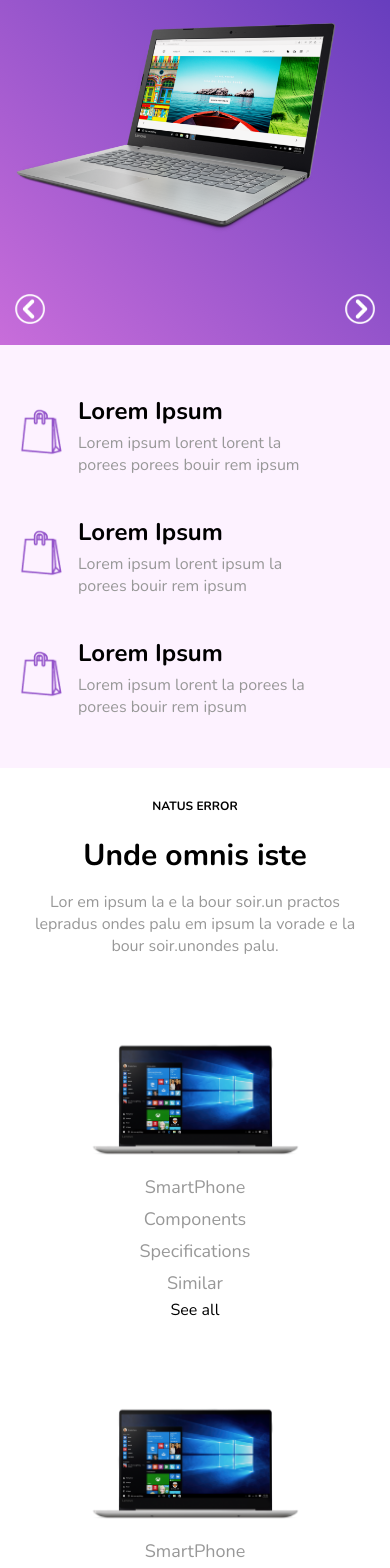
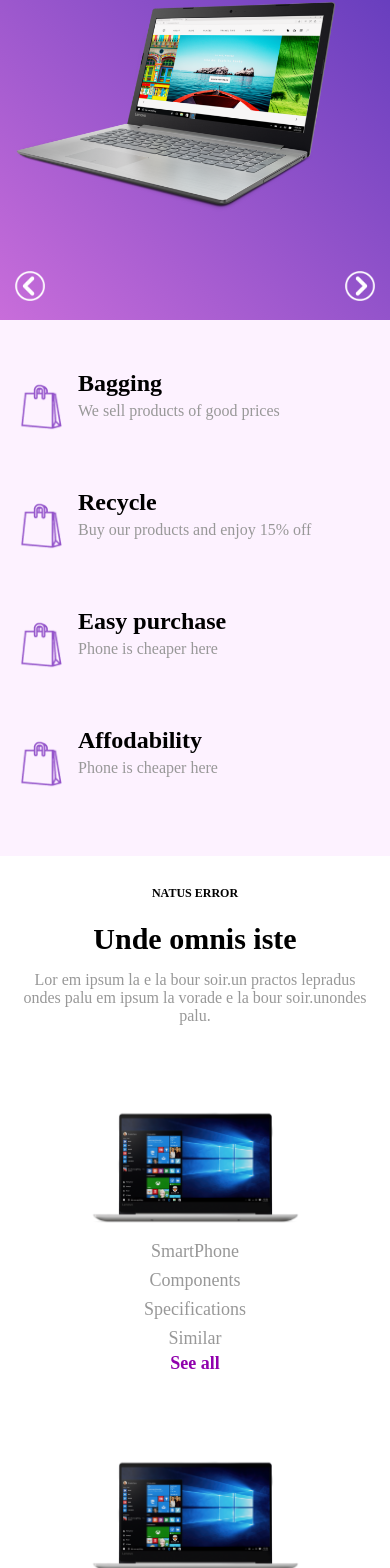
Before and after one commit to Oluwaseyi-Java/E-commerceProject, a React (Create React App) app in the folder e-commerce/: page / in a window 390 px wide. Shown: the part 403-1971 px from the top of the page. Built offline with nearby package versions, Linux system fonts and the light colour scheme.

Commit message:
Mobile view finished

```diff
--- a/e-commerce/src/App.css
+++ b/e-commerce/src/App.css
@@ -1,9 +1,8 @@
-
-
 * {
     margin: 0;
     box-sizing: border-box;
 }
+
 .dashboard {
     width: 100%;
     background: linear-gradient(45deg, #c86dda 0%, #3224ae 100%);
@@ -18,6 +17,11 @@
     overflow: hidden;
     z-index: 10;
 
+}
+.sticky{
+    position: fixed;
+    top: 0;
+    width: 100%;
 }
 
 .navitems {
@@ -161,7 +165,7 @@ input[class="openSidebarMenu"]:checked~.sidebarIconToggle>.diagonal.part-2 {
 }
 
 .header .brandName h2 {
-    padding: 5px 5px 5px 15px;
+    padding: 15px 5px 5px 15px;
     color: white;
 }
 
@@ -183,6 +187,8 @@ input[class="openSidebarMenu"]:checked~.sidebarIconToggle>.diagonal.part-2 {
 .carousel {
     width: 90%;
     padding: 15px;
+    display: flex;
+    flex-direction: column;
 
 }
 
@@ -209,29 +215,6 @@ input[class="openSidebarMenu"]:checked~.sidebarIconToggle>.diagonal.part-2 {
 
 }
 
-.ServicesItems {
-    display: flex;
-    margin-top: 5px;
-    padding: 15px 0;
-}
-
-.ServicesItems .img {
-    width: 20%;
-}
-
-.ServicesItems .img img {
-    width: 80px;
-    padding: 5px;
-}
-
-.ServicesItems .description {
-    width: 60%;
-}
-
-.services {
-    background-color: #fdf2ff;
-    padding: 30px 0 30px 0;
-}
 
 .carousel .product {
     width: 100%;
@@ -252,6 +235,33 @@ input[class="openSidebarMenu"]:checked~.sidebarIconToggle>.diagonal.part-2 {
     position: absolute;
     right: 15px;
 }
+
+.services {
+    background-color: #fdf2ff;
+    padding: 30px 0 30px 0;
+    display: flex;
+    flex-direction: column;
+}
+
+.ServicesItems {
+    display: flex;
+    margin-top: 5px;
+    padding: 15px 0;
+}
+
+.ServicesItems .img {
+    width: 20%;
+}
+
+.ServicesItems .img img {
+    width: 80px;
+    padding: 5px;
+}
+
+.ServicesItems .description {
+    width: 60%;
+}
+
 
 .ServicesItems .description h2 {
     padding-bottom: 5px;
@@ -283,6 +293,12 @@ input[class="openSidebarMenu"]:checked~.sidebarIconToggle>.diagonal.part-2 {
 }
 
 .Category .CategoryItem {
+
+    display: flex;
+    flex-direction: column;
+}
+
+.Category .CategoryItem .item {
     margin-top: 70px;
 }
 
@@ -294,9 +310,24 @@ input[class="openSidebarMenu"]:checked~.sidebarIconToggle>.diagonal.part-2 {
     color: #989898;
     font-size: 18px;
     padding: 4px;
+
 }
 
-.Category .CategoryItem .item p:hover {
+.Category .CategoryItem .item p a {
+    text-decoration: none;
+    color: #989898;
+}
+
+.Category .CategoryItem .item h4 {
+    font-size: 18px;
+}
+
+.Category .CategoryItem .item h4 a {
+    color: #9000ad;
+    text-decoration: none;
+}
+
+.Category .CategoryItem .item p a:hover {
     color: black;
 }
 
@@ -313,6 +344,11 @@ input[class="openSidebarMenu"]:checked~.sidebarIconToggle>.diagonal.part-2 {
 .overview h1 {
     text-align: center;
     padding: 20px;
+}
+
+.overview .item-con {
+    display: flex;
+    flex-direction: column;
 }
 
 .overview .item {
@@ -551,6 +587,11 @@ input[class="openSidebarMenu"]:checked~.sidebarIconToggle>.diagonal.part-2 {
     padding: 10px;
 }
 
+.Discount .DiscountBody {
+    display: flex;
+    flex-direction: column;
+}
+
 .DiscountBody .ProductCategory {
     width: 100%;
 }
@@ -643,6 +684,8 @@ input[class="openSidebarMenu"]:checked~.sidebarIconToggle>.diagonal.part-2 {
     width: 100%;
     height: auto;
     padding-bottom: 40px;
+    display: flex;
+    flex-direction: column;
 }
 
 .More h4 {
@@ -795,27 +838,42 @@ footer {
 
 }
 
+.resources {
+    display: flex;
+    flex-wrap: wrap;
+    justify-content: space-evenly;
+}
+
 .resource {
-    width: 80%;
-    text-align: center;
+    width: 40%;
+    text-align: left;
     margin: auto;
-    padding: 20px;
+    padding: 20px 5px 20px 5px;
 
 }
 
 .resource h3 {
-    padding: 5px;
+
+    padding: 5px 0 5px 0;
     font-size: 23px;
     font-weight: 800;
+    color: #515151;
 }
 
 .resource p {
     font-size: 20px;
-    padding: 5px;
+    padding: 5px 0 5px 0;
+    font-size: 20px;
+
+
+}
+
+.resource p a {
+    text-decoration: none;
+    color: #989898;
 }
 
 .socials {
     text-align: center;
-    margin: 30px 0 0 0;
-    padding: 10p 0 40px 0;
+    margin: 30px 0 40px 0;
 }
--- a/e-commerce/src/App.js
+++ b/e-commerce/src/App.js
@@ -7,7 +7,13 @@ import Footer from './components/footer/Footer';
 
 
 
+
 function App() {
+
+
+
+
+
   return (
     <div className="App">
       <Dashboasrd />
--- a/e-commerce/src/DataApi.js
+++ b/e-commerce/src/DataApi.js
@@ -6,18 +6,50 @@ export const dashboardData = [
     },
     {
         title: "Buy our products and enjoy 15% off",
-        imgUrl: "./Images/Ecommerce-stock-image/bag.png"
+        imgUrl: "./Images/Ecommerce-stock-image/rotate.png"
     },
     {
         title: "Phone is cheaper here",
-        imgUrl: "./Images/Ecommerce-stock-image/iPhone-13-PNG-Cutout.png"
+        imgUrl: "./Images/Ecommerce-stock-image/Cart-Transparent-PNG.png"
+    },
+    {
+        title: "Phone is cheaper here",
+        imgUrl: "./Images/Ecommerce-stock-image/bag.png"
     },
 
 ]
+export const overViewData = [
+    {
+        id: 1,
+        title: "Bagging",
+        description: "We sell products of good prices",
+        ImgUrl: "bag.png"
+    },
+    {
+        id: 2,
+        title: "Recycle",
+        description: "Buy our products and enjoy 15% off",
+        imgUrl: "rotate.png"
+    },
+    {
+        id: 3,
+        title: "Easy purchase",
+        description: "Phone is cheaper here",
+        imgUrl: "Cart-Transparent-PNG.png"
+    },
+    {
+        id: 4,
+        title: "Affodability",
+        description: "Phone is cheaper here",
+        imgUrl: "bag.png"
+    }
+
+]
+
 export const nav = [
-    {naem:"Home"},
-    {naem:"About"},
-    {naem:"Services"},
-    {naem:"Products"},
-    {naem:"Sales"}
+    { naem: "Home" },
+    { naem: "About" },
+    { naem: "Services" },
+    { naem: "Products" },
+    { naem: "Sales" }
 ]
--- a/e-commerce/src/components/body/Body.jsx
+++ b/e-commerce/src/components/body/Body.jsx
@@ -7,9 +7,11 @@ import Overview from './Overview'
 import ProductTypes from './ProductTypes'
 import Services from './Services'
 
+
 const Body = () => {
   return (
     <div>
+
 
       <Services />
       <Categories />
--- a/e-commerce/src/components/body/Categories.jsx
+++ b/e-commerce/src/components/body/Categories.jsx
@@ -13,46 +13,41 @@ const Categories = () => {
             <div className='CategoryItem'>
 
                 <div className='item'>
-              <img src={img} alt='pic'/>
-              <p>SmartPhone</p>
-              <p>Components</p>
-              <p>Specifications</p>
-              <p>Similar</p>
+                    <img src={img} alt='pic' />
+                    <p><a href='/'>SmartPhone</a></p>
+                    <p><a href='/'>Components</a></p>
+                    <p><a href='/'>Specifications</a></p>
+                    <p><a href='/'>Similar</a></p>
+                    <h4><a href='/'>See all</a></h4>
                 </div>
-          <p>See all</p>
-          </div>
-          <div className='CategoryItem'>
 
                 <div className='item'>
-              <img src={img} alt='pic'/>
-              <p>SmartPhone</p>
-              <p>Components</p>
-              <p>Specifications</p>
-              <p>Similar</p>
+                    <img src={img} alt='pic' />
+                    <p><a href='/'>SmartPhone</a></p>
+                    <p><a href='/'>Components</a></p>
+                    <p><a href='/'>Specifications</a></p>
+                    <p><a href='/'>Similar</a></p>
+                    <h4><a href='/'>See all</a></h4>
                 </div>
-          <p>See all</p>
-          </div>
-          <div className='CategoryItem'>
 
                 <div className='item'>
-              <img src={img} alt='pic'/>
-              <p>SmartPhone</p>
-              <p>Components</p>
-              <p>Specifications</p>
-              <p>Similar</p>
+                    <img src={img} alt='pic' />
+                    <p><a href='/'>SmartPhone</a></p>
+                    <p><a href='/'>Components</a></p>
+                    <p><a href='/'>Specifications</a></p>
+                    <p><a href='/'>Similar</a></p>
+                    <h4><a href='/'>See all</a></h4>
                 </div>
-          <p>See all</p>
-          </div>
-          <div className='CategoryItem'>
 
                 <div className='item'>
-              <img src={img} alt='pic'/>
-              <p>SmartPhone</p>
-              <p>Components</p>
-              <p>Specifications</p>
-              <p>Similar</p>
+                    <img src={img} alt='pic' />
+                    <p><a href='/'>SmartPhone</a></p>
+                    <p><a href='/'>Components</a></p>
+                    <p><a href='/'>Specifications</a></p>
+                    <p><a href='/'>Similar</a></p>
+                    <h4><a href='/'>See all</a></h4>
                 </div>
-          <p>See all</p>
+
             </div>
         </div>
     )
--- a/e-commerce/src/components/body/Overview.jsx
+++ b/e-commerce/src/components/body/Overview.jsx
@@ -11,6 +11,9 @@ const Overview = () => {
 
             <h4>DESRANT</h4>
             <h1>Mollit anim</h1>
+            <div className='item-con'>
+
+
             <div className='first item'>
                 <h2>Sed ut perspiciatis</h2>
                 <p>Unde onmis iste natus error</p>
@@ -38,6 +41,7 @@ const Overview = () => {
                     <img className='img' src={desktop} alt='pic' />
                 </div>
             </div>
+            </div>
 
 
         </div>
--- a/e-commerce/src/components/body/Services.jsx
+++ b/e-commerce/src/components/body/Services.jsx
@@ -1,10 +1,24 @@
 import React from 'react'
 import ServicesItems from './ServicesItems'
 
+import { overViewData } from '../../DataApi'
+
 const Services = () => {
+
+  const Services = overViewData.map(data => {
+    return (
+      <ServicesItems
+        key={data.id}
+        imgUrl={data.imgUrl}
+        title={data.title}
+        description={data.description}
+      />
+
+    )
+  })
   return (
     <div className='services'>
-    <ServicesItems/>
+      {Services}
     </div>
   )
 }
--- a/e-commerce/src/components/body/ServicesItems.jsx
+++ b/e-commerce/src/components/body/ServicesItems.jsx
@@ -1,40 +1,18 @@
 import React from 'react'
-import img from "../../Images/Ecommerce-stock-image/bag.png"
+import bag from "../../Images/Ecommerce-stock-image/bag.png"
 
-const ServicesItems = () => {
+const ServicesItems = ({ ImgUrl, title, description }) => {
     return (
         <div>
 
             <div className='ServicesItems'>
 
                 <div className='img'>
-                  <img src={img} alt='pic' />
+                    <img src={bag} alt='pic' />
                 </div>
                 <div className='description'>
-                  <h2>Lorem Ipsum</h2>
-                  <p>Lorem ipsum lorent  lorent la porees porees bouir
-                      rem ipsum       </p>
-              </div>
-          </div>
-      <div className='ServicesItems'>
-
-              <div className='img'>
-                  <img src={img} alt='pic' />
-              </div>
-              <div className='description'>
-                  <h2>Lorem Ipsum</h2>
-                  <p>Lorem ipsum lorent ipsum  la porees bouir rem ipsum   </p>
-              </div>
-          </div>
-      <div className='ServicesItems'>
-
-              <div className='img'>
-                  <img src={img} alt='pic' />
-              </div>
-              <div className='description'>
-                  <h2>Lorem Ipsum</h2>
-                  <p>Lorem ipsum lorent la porees la porees bouir
-                      rem ipsum       </p>
+                    <h2>{title}</h2>
+                    <p>{description} </p>
                 </div>
             </div>
 
--- a/e-commerce/src/components/dashboard/Carousel.jsx
+++ b/e-commerce/src/components/dashboard/Carousel.jsx
@@ -8,9 +8,12 @@ import next from "../../Images/Ecommerce-stock-image/carousel_next.png"
 const Carousel = () => {
   return (
     <div className='carousel'>
-      <p>MINIM VENIAM</p>
-      <h1>Ut labore et dolore</h1>
-      <button>Buy now</button>
+      <div>
+        <p>MINIM VENIAM</p>
+        <h1>Ut labore et dolore</h1>
+        <button>Buy now</button>
+      </div>
+
       <div className='product'>
         <img className='product' src={img} alt='pic' />
         <img className='previous' src={prev} alt='pic' />
--- a/e-commerce/src/components/footer/Resource.jsx
+++ b/e-commerce/src/components/footer/Resource.jsx
@@ -4,9 +4,9 @@ const Resource = () => {
   return (
     <div className='resource'>
           <h3>Tempor</h3>
-          <p>Similique</p>
-          <p>Deserunt</p>
-          <p>Sed ut perspiticus</p>
+      <p><a href='/'>Similique</a></p>
+      <p><a href='/'>Deserunt</a></p>
+      <p><a href='/'>Sed ut perspiticus</a></p>
       </div>
   )
 }
--- a/e-commerce/src/index.css
+++ b/e-commerce/src/index.css
@@ -1,8 +1,13 @@
 @import url('https://fonts.googleapis.com/css2?family=Nunito:ital,wght@0,200;0,300;0,400;0,500;0,600;0,700;0,800;1,200;1,300;1,400;1,500;1,600;1,700;1,800&display=swap');
 
 body {
+  @font-face {
+    font-family: Outfit;
+    src: url(./Outfit-Regular.ttf);
+  }
+
   margin: 0;
-  font-family: Nunito;
+  font-family: Outfit;
   -webkit-font-smoothing: antialiased;
   -moz-osx-font-smoothing: grayscale;
 }
```
Also changed, not shown: e-commerce/src/components/dashboard/Header.jsx (+16 -0 lines), e-commerce/src/Outfit-Regular.ttf (added). Lines whose indentation alone changed are shown as unchanged.
